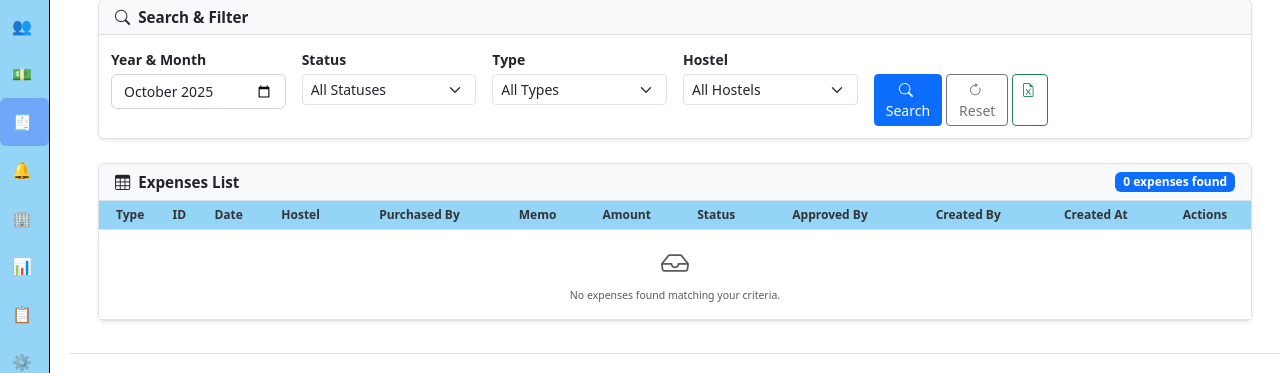
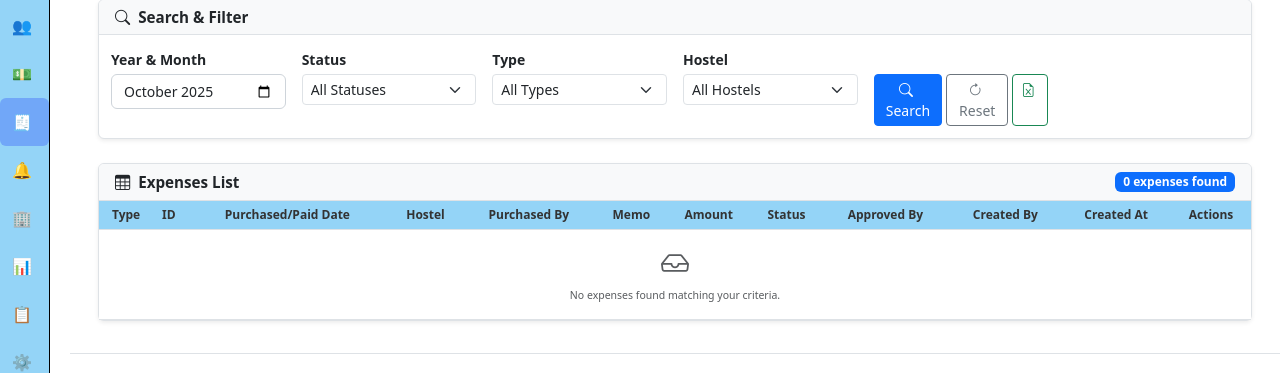
Before and after one commit to jadhikari/docker-fistail-home, a Django app: page /finance/expenses/ in a window 1280 px wide. Shown: the part 161-534 px from the top of the page. Run offline with Django 5.2, Linux system fonts and the light colour scheme; a user stored in the database is signed in; tables that the repository leaves empty hold one stand-in row (values such as "Sample post").

Commit message:
update the ui to display bill of data

```diff
--- a/backend/finance/templates/finance/expenses_dashboard.html
+++ b/backend/finance/templates/finance/expenses_dashboard.html
@@ -109,7 +109,7 @@
                         <tr>
                             <th class="text-center small">Type</th>
                             <th class="text-center small">ID</th>
-                            <th class="text-center small">Date</th>
+                            <th class="text-center small">Purchased/Paid Date</th>
                             <th class="text-center small">Hostel</th>
                             <th class="text-center small">Purchased By</th>
                             <th class="text-center small">Memo</th>
@@ -156,7 +156,7 @@
                                     <span class="fw-semibold">{{ expense.transaction_code }}</span>
                                 {% endif %}
                             </td>
-                            <td class="text-center">{{ expense.date_display }}</td>
+                            <td class="text-center">{{ expense.date_display|safe }}</td>
                             <td class="text-center">{{ expense.hostel }}</td>
                             <td class="text-center">{{ expense.purchased_by }}</td>
                             <td class="text-center">
--- a/backend/finance/views.py
+++ b/backend/finance/views.py
@@ -460,7 +460,7 @@
             'type': expense.expense_type,
             'transaction_code': f"UTIL-{expense.id:06d}",
             'date': billing_date,  # For sorting
-            'date_display': expense.paid_date.strftime('%b %d, %Y') if expense.paid_date else 'N/A',
+            'date_display': f"{expense.paid_date.strftime('%b %d, %Y') if expense.paid_date else 'N/A'}<br><small class='text-muted mb-0'>(Bill of {['Jan', 'Feb', 'Mar', 'Apr', 'May', 'Jun', 'Jul', 'Aug', 'Sep', 'Oct', 'Nov', 'Dec'][expense.billing_month-1]} {expense.billing_year})</small>" if expense.paid_date and expense.billing_year and expense.billing_month else (expense.paid_date.strftime('%b %d, %Y') if expense.paid_date else 'N/A'),
             'hostel': expense.hostel.name,
             'purchased_by': expense.paid_by.first_name if expense.paid_by else "N/A",
             'memo': expense.description,
```
